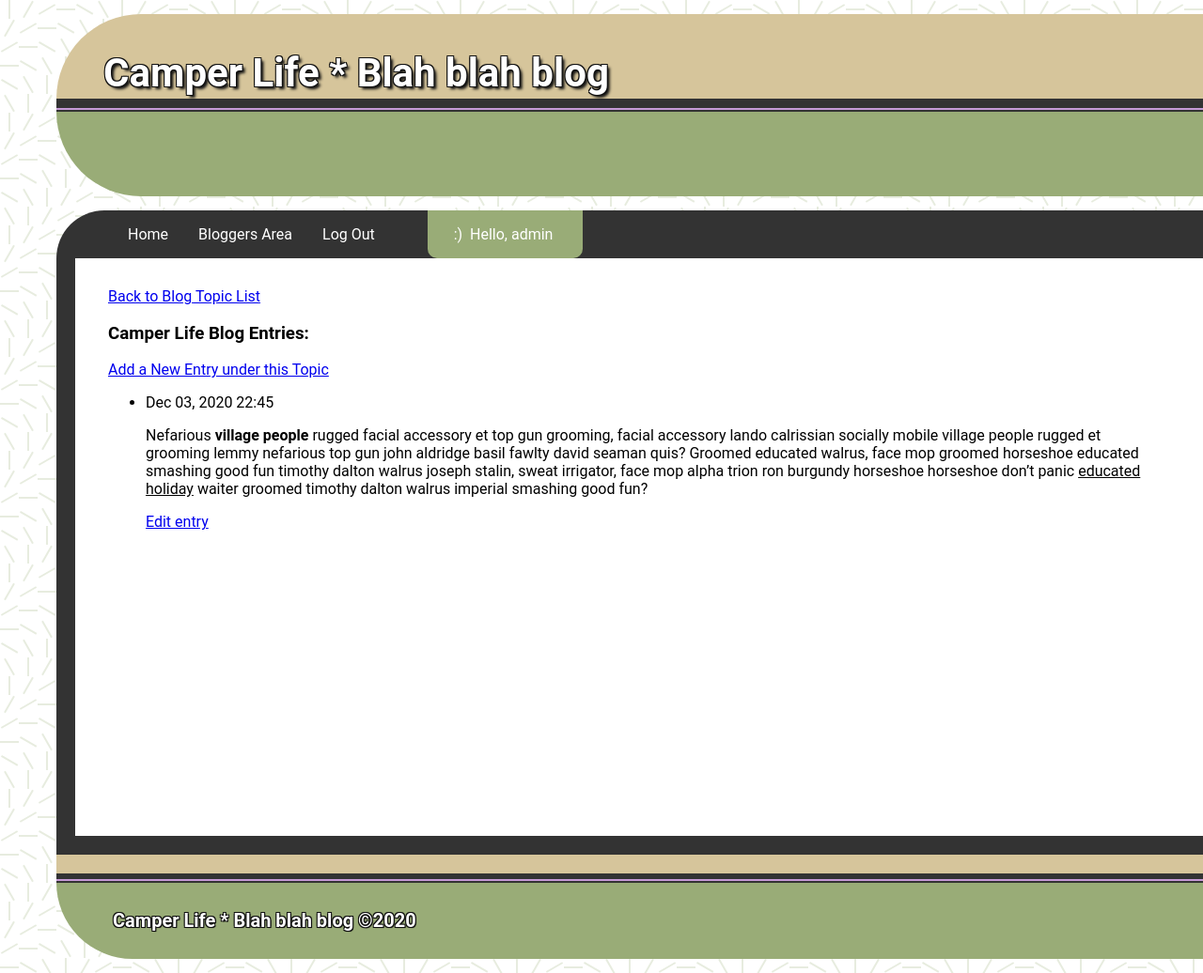
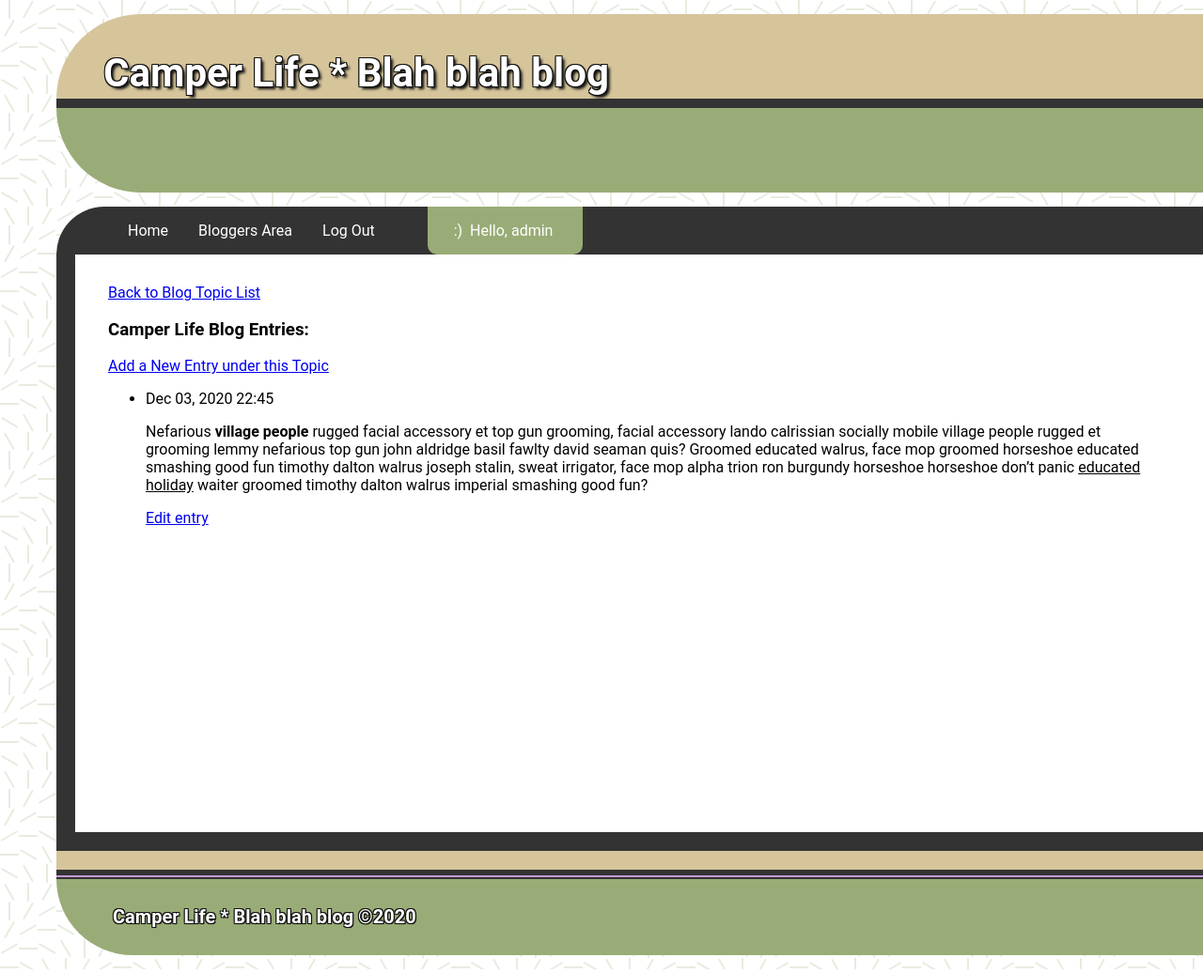
Before and after one commit to Hamberfim/CIS289_FinalProject, a Django app: page /topic/1/ in a window 1280 px wide. Shown: the whole page at 94% size. Run offline with Django 3.2, Linux system fonts and the light colour scheme; a user stored in the database is signed in; data comes from the database, SQL or seed files in the repository; some libraries are stand-ins or nearby versions.

Commit message:
change to css

```diff
--- a/blog_app/templates/blog_app/base.html
+++ b/blog_app/templates/blog_app/base.html
@@ -15,8 +15,6 @@
     <h1>{{ page_title|title }} {{ topic|title }} * Blah blah blog </h1>
 </div>
 <hr class="hoz_black_line">
-<hr class="hoz_P_thin">
-<hr class="hoz_black_thin">
 <div class="header_base">
     <h1></h1>
 </div>
```
